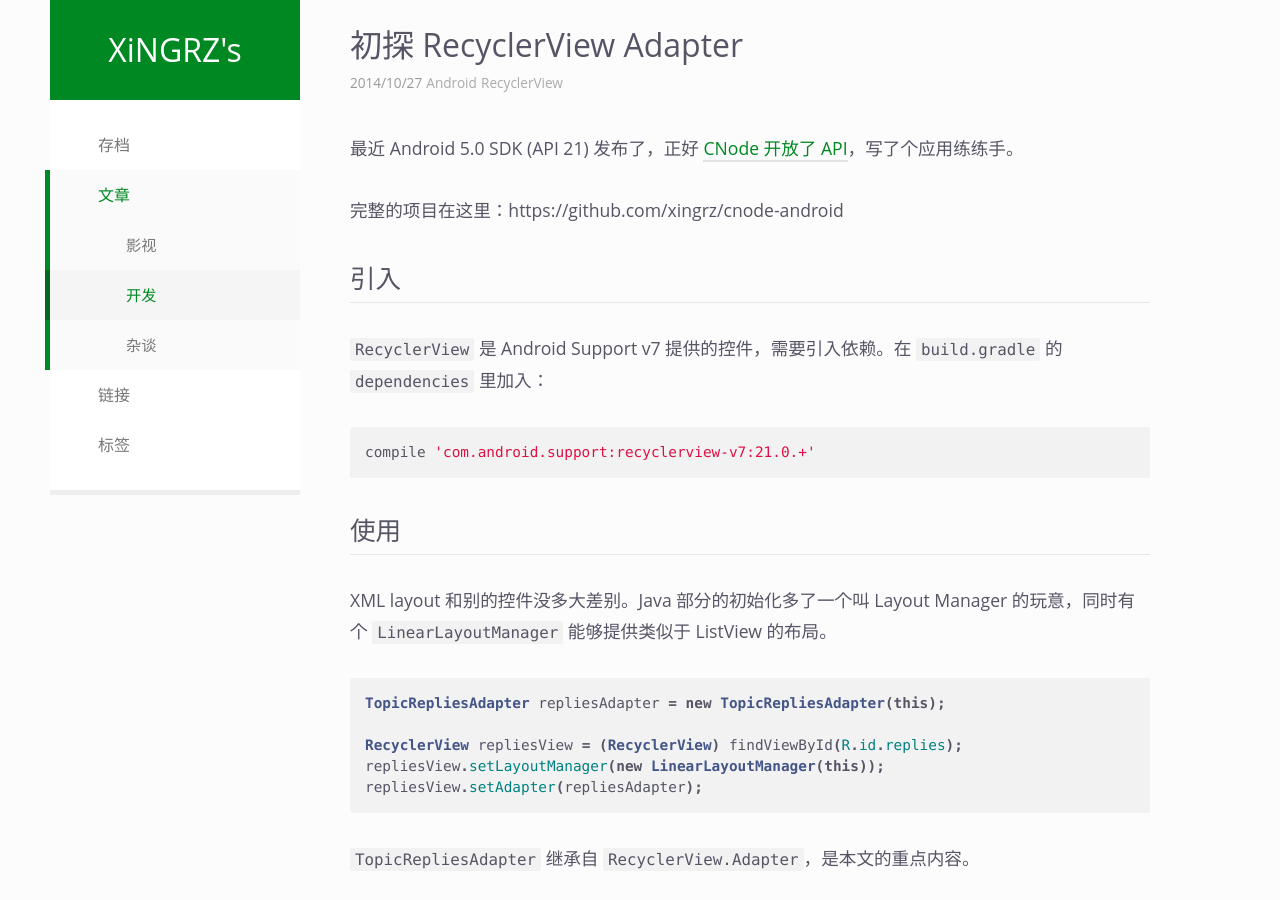
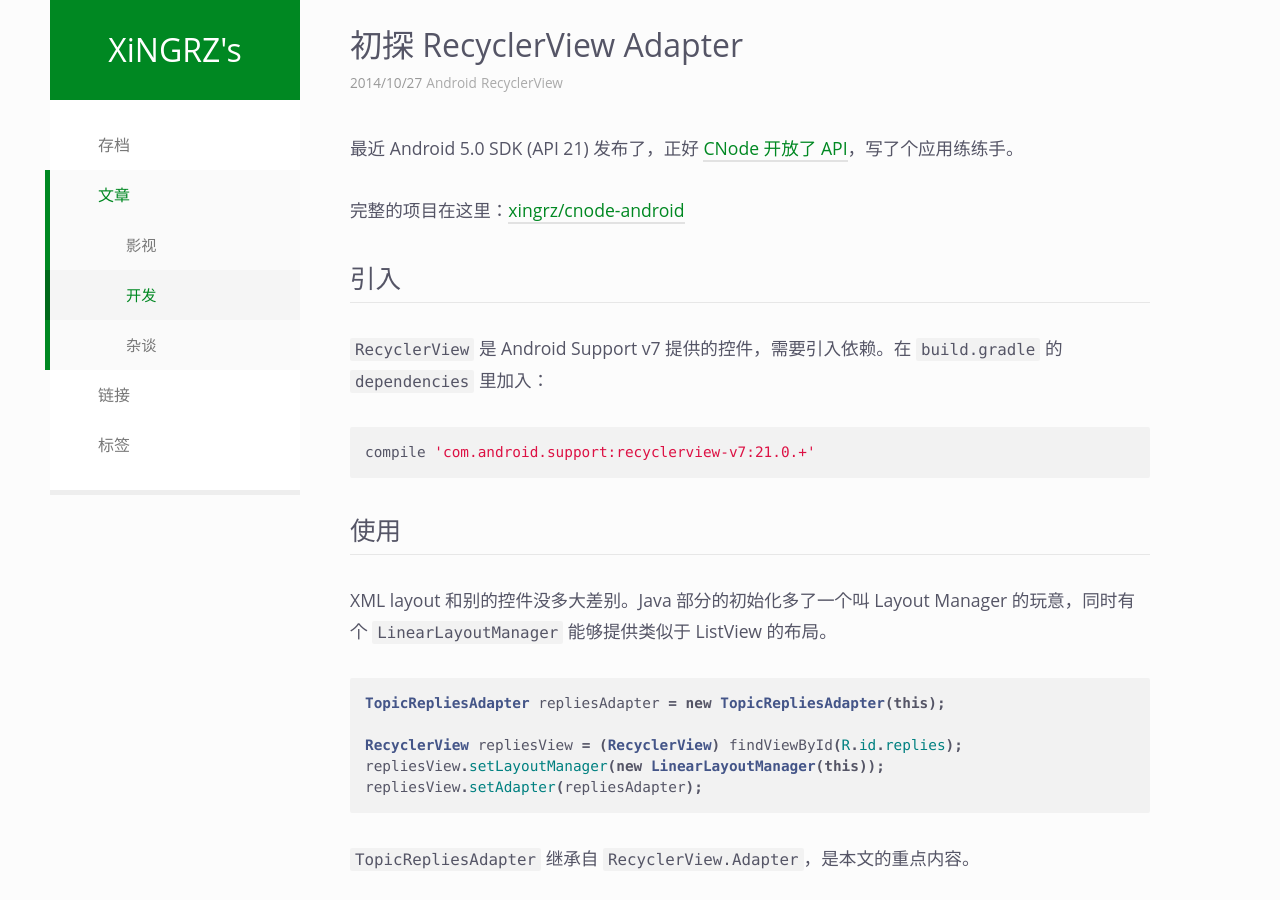
Before and after one commit to jiehg/jiehg.github.io22, a Jekyll site: the page built from _posts/2014-10-27-recyclerview.md, in a window 1280 px wide and 900 px high. Built offline with Jekyll 4.4.1, drawn with Linux system fonts in a browser that asks for light colours; Markdown is read by kramdown in place of the engine named in the settings; comment, search, counter and statistics services are not loaded; some of the changed lines change nothing that is shown.

Commit message:
Update 2014-10-27-recyclerview.md

```diff
--- a/_posts/2014-10-27-recyclerview.md
+++ b/_posts/2014-10-27-recyclerview.md
@@ -7,7 +7,7 @@ title: 初探 RecyclerView Adapter
 
 最近 Android 5.0 SDK (API 21) 发布了，正好 [CNode 开放了 API](https://cnodejs.org/api)，写了个应用练练手。
 
-完整的项目在这里：https://github.com/xingrz/cnode-android
+完整的项目在这里：[xingrz/cnode-android](https://github.com/xingrz/cnode-android)
 
 ## 引入
 
```
